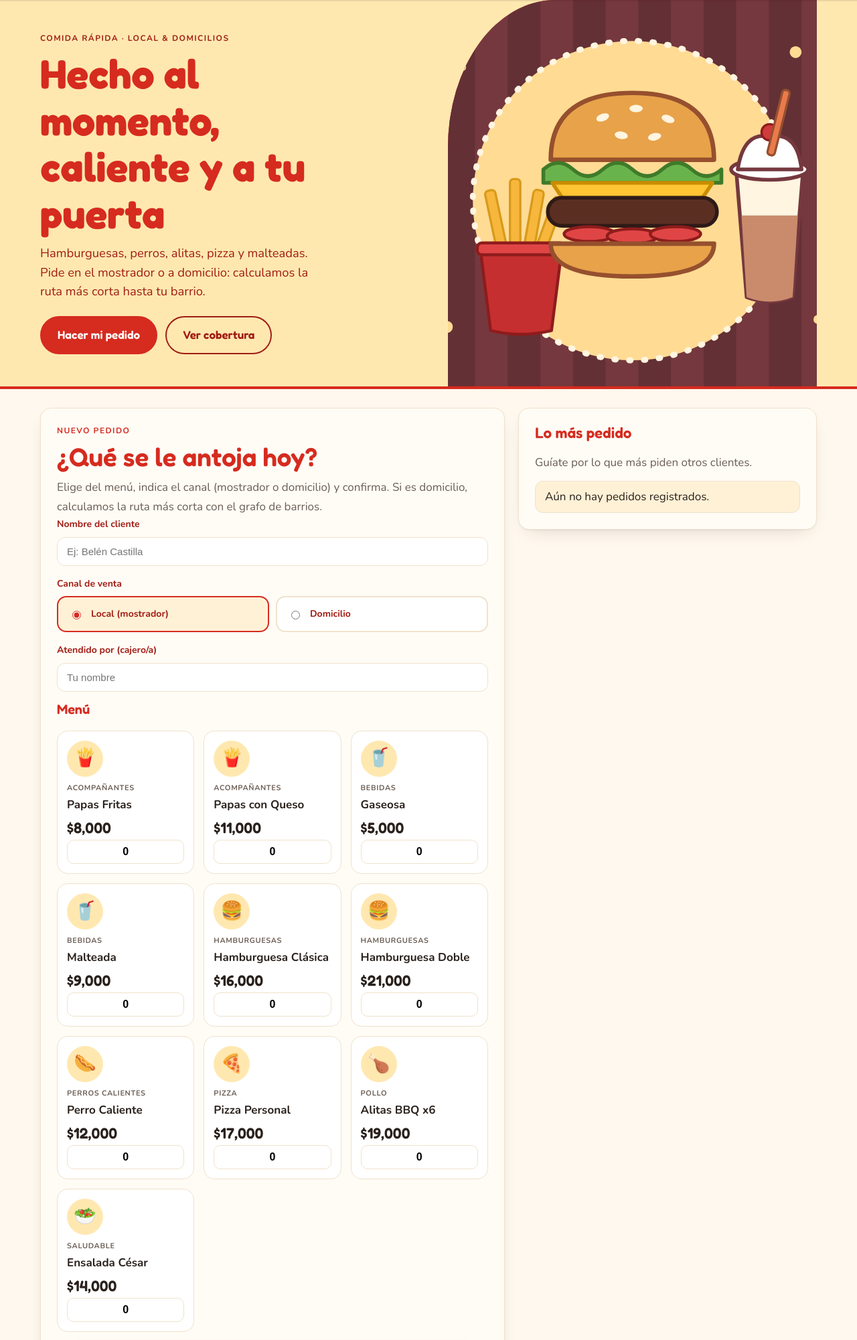
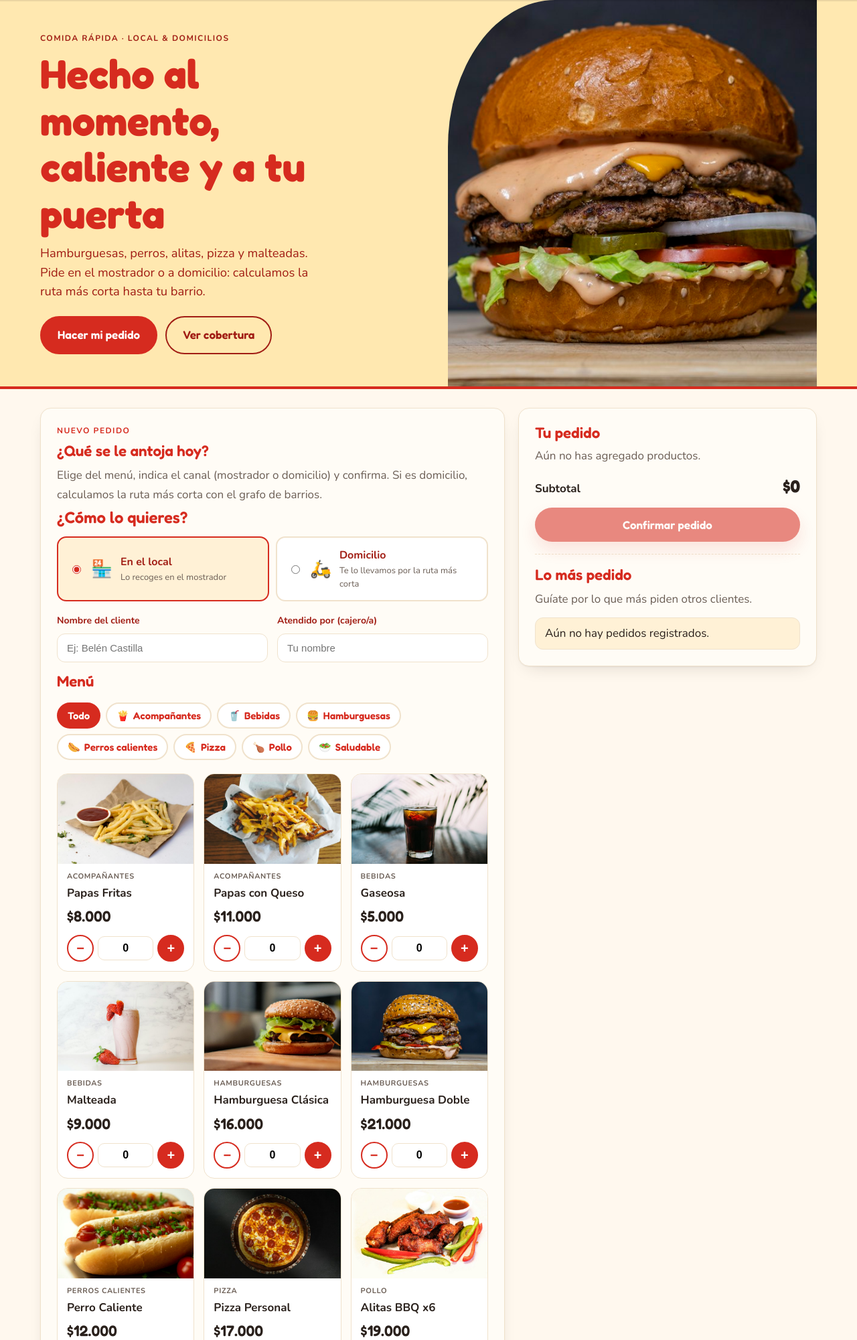
Before and after one commit to Juan-MarinC/Appresso-Cafe, a FastAPI app: page / in a window 1280 px wide. Shown: the part 72-2073 px from the top of the page at 67% size. Run offline with FastAPI, Linux system fonts and the light colour scheme; data comes from the database, SQL or seed files in the repository; data that the repository does not hold is empty.

Commit message:
Redisenar la pagina de pedido con fotos, filtros y resumen en vivo
- Eleccion de canal con opciones grandes (en el local / domicilio).
- Todo el menu en una cuadricula con fotos; los chips filtran por categoria sin perder lo ya elegido.
- Botones -/+ por producto y resumen "Tu pedido" con subtotal; en el celular, barra fija para confirmar.
- El formulario envia los mismos campos a /pedidos: la logica del servidor no cambia.
- Fotos de Unsplash (licencia libre) en static/img/menu con sus creditos en CREDITOS.md.

```diff
--- /dev/null
+++ b/appresso_food/static/js/pedido.js
@@ -0,0 +1,60 @@
+// Resumen en vivo del formulario de pedido. Solo muestra: el servidor recalcula todo al enviar.
+(function () {
+    const form = document.getElementById("order-form");
+    if (!form) return;
+    const cards = [...form.querySelectorAll(".menu-card")];
+    const lista = document.getElementById("resumen-lista");
+    const vacio = document.getElementById("resumen-vacio");
+    const total = document.getElementById("resumen-total");
+    const enviar = document.getElementById("resumen-enviar");
+    const barra = document.getElementById("barra-pedido");
+    const barraTexto = document.getElementById("barra-pedido-texto");
+
+    const money = (n) => "$" + n.toLocaleString("es-CO", { maximumFractionDigits: 0 });
+    const cantidad = (input) => Math.max(0, parseInt(input.value, 10) || 0);
+
+    function actualizar() {
+        let unidades = 0, suma = 0;
+        lista.replaceChildren();
+        cards.forEach((card) => {
+            const n = cantidad(card.querySelector('input[name="quantity"]'));
+            card.classList.toggle("elegido", n > 0);
+            if (!n) return;
+            const subtotal = n * Number(card.dataset.precio);
+            unidades += n;
+            suma += subtotal;
+            const li = document.createElement("li");
+            const nombre = document.createElement("span");
+            const valor = document.createElement("strong");
+            nombre.textContent = `${n} × ${card.dataset.nombre}`;
+            valor.textContent = money(subtotal);
+            li.append(nombre, valor);
+            lista.append(li);
+        });
+        vacio.hidden = unidades > 0;
+        total.textContent = money(suma);
+        enviar.disabled = unidades === 0;
+        barra.hidden = unidades === 0;
+        barraTexto.textContent = `${unidades} ${unidades === 1 ? "producto" : "productos"} · ${money(suma)}`;
+    }
+
+    form.addEventListener("click", (event) => {
+        const boton = event.target.closest("[data-paso]");
+        if (!boton) return;
+        const input = boton.parentElement.querySelector('input[name="quantity"]');
+        input.value = Math.max(0, cantidad(input) + Number(boton.dataset.paso));
+        actualizar();
+    });
+    form.addEventListener("input", actualizar);
+
+    // Filtro por categoría: ocultar no quita la tarjeta del formulario, sus cantidades se siguen enviando
+    const chips = [...form.querySelectorAll(".chip-cat")];
+    chips.forEach((chip) => chip.addEventListener("click", () => {
+        chips.forEach((c) => c.setAttribute("aria-pressed", String(c === chip)));
+        cards.forEach((card) => {
+            card.hidden = Boolean(chip.dataset.categoria) && card.dataset.categoria !== chip.dataset.categoria;
+        });
+    }));
+
+    actualizar();
+})();
--- a/appresso_food/templates/index.html
+++ b/appresso_food/templates/index.html
@@ -15,7 +15,7 @@
         <a class="boton boton--contorno" href="#domicilios">Ver cobertura</a>
       </div>
     </div>
-    <div class="hero__imagen"><img src="/static/img/hero.svg" width="600" height="520" alt="Hamburguesa, papas fritas y malteada"></div>
+    <div class="hero__imagen"><img src="/static/img/menu/portada.jpg" width="900" height="640" alt="Hamburguesa con queso, lechuga y tomate"></div>
   </div>
 </section>
 {% endblock %}
@@ -30,22 +30,17 @@
     <div class="grid">
         <div class="panel">
             <p class="eyebrow">Nuevo pedido</p>
-            <h1>¿Qué se le antoja hoy?</h1>
+            <h2 class="titulo-pedido">¿Qué se le antoja hoy?</h2>
             <p class="subtitle">Elige del menú, indica el canal (mostrador o domicilio) y confirma. Si es domicilio, calculamos la ruta más corta con el grafo de barrios.</p>
 
             <form method="post" action="/pedidos" id="order-form">
-                <div class="field-group">
-                    <label for="client">Nombre del cliente</label>
-                    <input type="text" id="client" name="client" placeholder="Ej: Belén Castilla" required />
-                </div>
-
-                <div class="field-group">
-                    <label>Canal de venta</label>
+                <fieldset class="canal">
+                    <legend>¿Cómo lo quieres?</legend>
                     <div class="channel-toggle">
-                        <label><input type="radio" name="channel" value="local" checked onchange="toggleNeighborhood()" /> Local (mostrador)</label>
-                        <label><input type="radio" name="channel" value="domicilio" onchange="toggleNeighborhood()" /> Domicilio</label>
+                        <label><input type="radio" name="channel" value="local" checked onchange="toggleNeighborhood()" /><span class="canal__icono" aria-hidden="true">🏪</span><span><strong>En el local</strong><small>Lo recoges en el mostrador</small></span></label>
+                        <label><input type="radio" name="channel" value="domicilio" onchange="toggleNeighborhood()" /><span class="canal__icono" aria-hidden="true">🛵</span><span><strong>Domicilio</strong><small>Te lo llevamos por la ruta más corta</small></span></label>
                     </div>
-                </div>
+                </fieldset>
 
                 <div class="field-group" id="neighborhood-field" style="display:none;">
                     <label for="neighborhood">Barrio de entrega</label>
@@ -56,22 +51,47 @@
                     </select>
                 </div>
 
-                <div class="field-group">
-                    <label for="served_by">Atendido por (cajero/a)</label>
-                    <input type="text" id="served_by" name="served_by" placeholder="Tu nombre" value="{{ served_by }}" />
+                <div class="campos-fila">
+                    <div class="field-group">
+                        <label for="client">Nombre del cliente</label>
+                        <input type="text" id="client" name="client" placeholder="Ej: Belén Castilla" required />
+                    </div>
+                    <div class="field-group">
+                        <label for="served_by">Atendido por (cajero/a)</label>
+                        <input type="text" id="served_by" name="served_by" placeholder="Tu nombre" value="{{ served_by }}" />
+                    </div>
                 </div>
 
-                <h3>Menú</h3>
+                {% set emojis = {'Hamburguesas':'🍔','Perros calientes':'🌭','Pollo':'🍗','Acompañantes':'🍟','Pizza':'🍕','Saludable':'🥗','Bebidas':'🥤'} %}
+                {# Fotos en static/img/menu (créditos en CREDITOS.md); un producto sin foto muestra su emoji #}
+                {% set fotos = {'Papas Fritas':'papas-fritas','Papas con Queso':'papas-con-queso','Gaseosa':'gaseosa','Malteada':'malteada','Hamburguesa Clásica':'hamburguesa-clasica','Hamburguesa Doble':'hamburguesa-doble','Perro Caliente':'perro-caliente','Pizza Personal':'pizza-personal','Alitas BBQ x6':'alitas-bbq','Ensalada César':'ensalada-cesar'} %}
+                <h2 class="seccion-titulo">Menú</h2>
+                {# Todos los productos en una cuadrícula; los chips solo filtran lo que se ve (pedido.js) #}
+                <div class="chips" role="group" aria-label="Filtrar el menú por categoría">
+                    <button type="button" class="chip-cat" data-categoria="" aria-pressed="true">Todo</button>
+                    {% for categoria, _ in products|groupby('category') %}
+                    <button type="button" class="chip-cat" data-categoria="{{ categoria }}" aria-pressed="false"><span aria-hidden="true">{{ emojis.get(categoria, '🍽️') }}</span>{{ categoria }}</button>
+                    {% endfor %}
+                </div>
+
                 <div class="menu-grid">
                     {% for p in products %}
-                    <div class="menu-card">
+                    <div class="menu-card" data-nombre="{{ p.name }}" data-precio="{{ p.price }}" data-categoria="{{ p.category }}">
                         {% if p.name in popular_product_names %}<span class="popular-badge">Popular</span>{% endif %}
-                        <div class="emoji" aria-hidden="true">{{ {'Hamburguesas':'🍔','Perros calientes':'🌭','Pollo':'🍗','Acompañantes':'🍟','Pizza':'🍕','Saludable':'🥗','Bebidas':'🥤'}.get(p.category, '🍽️') }}</div>
+                        {% if p.name in fotos %}
+                        <img class="menu-card__foto" src="/static/img/menu/{{ fotos[p.name] }}.jpg" width="640" height="420" alt="" loading="lazy">
+                        {% else %}
+                        <div class="emoji" aria-hidden="true">{{ emojis.get(p.category, '🍽️') }}</div>
+                        {% endif %}
                         <div class="category">{{ p.category }}</div>
                         <div class="name">{{ p.name }}</div>
-                        <div class="price">${{ "{:,.0f}".format(p.price) }}</div>
+                        <div class="price">{{ p.price|pesos }}</div>
                         <input type="hidden" name="product_id" value="{{ p.id }}" />
-                        <input type="number" name="quantity" min="0" value="0" />
+                        <div class="stepper">
+                            <button type="button" class="stepper__btn" data-paso="-1" aria-label="Quitar una unidad de {{ p.name }}">−</button>
+                            <input type="number" name="quantity" min="0" value="0" inputmode="numeric" aria-label="Cantidad de {{ p.name }}" />
+                            <button type="button" class="stepper__btn stepper__btn--mas" data-paso="1" aria-label="Agregar una unidad de {{ p.name }}">+</button>
+                        </div>
                     </div>
                     {% endfor %}
                 </div>
@@ -83,7 +103,14 @@
         </div>
 
         <div class="panel side-panel">
-            <h2>Lo más pedido</h2>
+            <section class="resumen" aria-labelledby="resumen-titulo">
+                <h2 class="seccion-titulo" id="resumen-titulo">Tu pedido</h2>
+                <p class="resumen__vacio" id="resumen-vacio">Aún no has agregado productos.</p>
+                <ul class="resumen__lista" id="resumen-lista"></ul>
+                <div class="resumen__total"><span>Subtotal</span><strong id="resumen-total" aria-live="polite">$0</strong></div>
+                <button type="submit" form="order-form" class="primary-btn" id="resumen-enviar">Confirmar pedido</button>
+            </section>
+            <h2 class="seccion-titulo">Lo más pedido</h2>
             <p class="subtitle">Guíate por lo que más piden otros clientes.</p>
             <ul>
                 {% for name, qty in top_products %}
@@ -100,10 +127,16 @@
         <h2>Salimos por la ruta más corta</h2>
         {% include "_mapa.html" %}
     </section>
+
+    <div class="barra-pedido" id="barra-pedido" hidden>
+        <span id="barra-pedido-texto"></span>
+        <button type="submit" form="order-form">Confirmar</button>
+    </div>
 {% endblock %}
 
 {% block scripts %}
 <script src="/static/js/mapa.js"></script>
+<script src="/static/js/pedido.js"></script>
 <script>
         function toggleNeighborhood() {
             const domicilio = document.querySelector('input[name="channel"][value="domicilio"]').checked;
```
Also changed, not shown: appresso_food/static/img/menu/CREDITOS.md (added, +25 -0 lines), appresso_food/static/img/menu/alitas-bbq.jpg (added), appresso_food/static/img/menu/ensalada-cesar.jpg (added), appresso_food/static/img/menu/gaseosa.jpg (added), appresso_food/static/img/menu/hamburguesa-clasica.jpg (added), appresso_food/static/img/menu/hamburguesa-doble.jpg (added), appresso_food/static/img/menu/malteada.jpg (added), appresso_food/static/img/menu/papas-con-queso.jpg (added), appresso_food/static/img/menu/papas-fritas.jpg (added), appresso_food/static/img/menu/perro-caliente.jpg (added), appresso_food/static/img/menu/pizza-personal.jpg (added), appresso_food/static/img/menu/portada.jpg (added).
